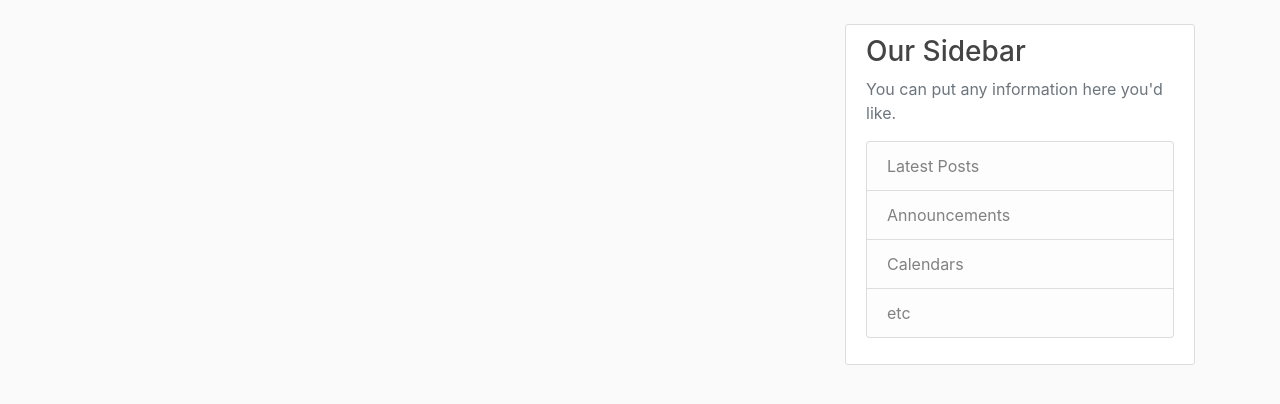
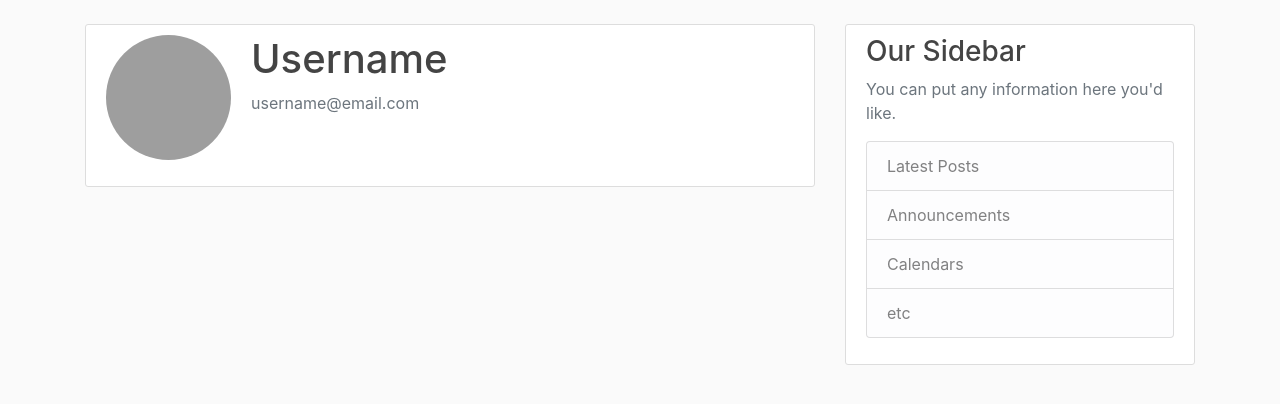
Before and after one commit to AAteddy/Flask-Blog-Project, a Python web app: template flaskblog/templates/account.html in a window 1280 px wide. Shown: the part 56-460 px from the top of the page. Run offline with Jinja, Linux system fonts and the light colour scheme; the template is opened without the code that fills it, so the values that code supplies are empty; some libraries are stand-ins or nearby versions; grey boxes are pictures that could not be loaded.

Commit message:
account.html, added profile image & username section as starter template

```diff
--- a/flaskblog/templates/account.html
+++ b/flaskblog/templates/account.html
@@ -1,4 +1,13 @@
 {% extends 'layout.html' %}
 {% block content %}
-    <h1>{{ current_user.username }}</h1>
+    <div class="content-section">
+        <div class="media">
+            <img class="rounded-circle account-img" src="userimage.jpg">
+            <div class="media-body">
+                <h2 class="account-heading">Username</h2>
+                <p class="text-secondary">username@email.com</p>
+            </div>
+        </div>
+        <!-- FORM HERE -->
+    </div>
 {% endblock content %}
```
